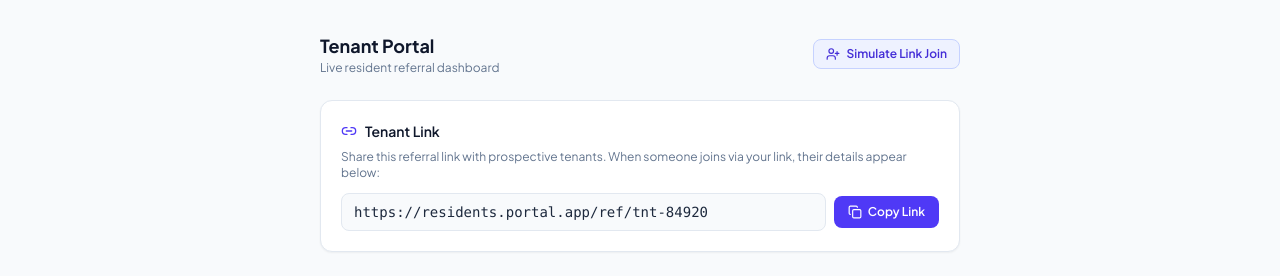
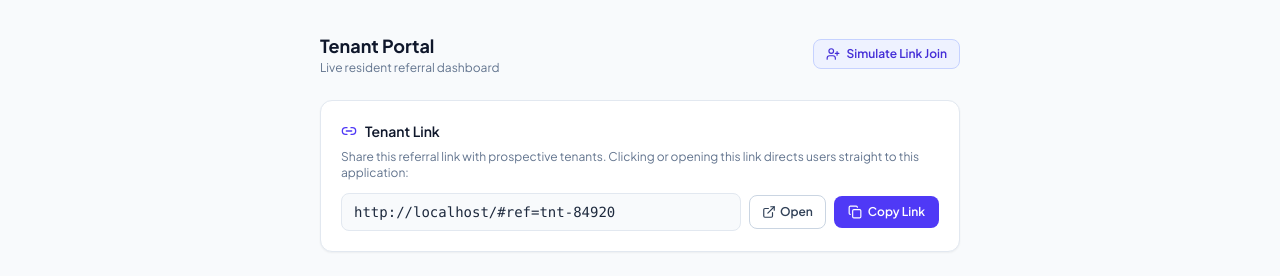
Before and after one commit to timegig2026-cyber/Timegig-You, a React (Vite) app: page / in a window 1280 px wide. Shown: the top 276 px of the page. Built offline with nearby package versions, Linux system fonts and the light colour scheme; no server answers.

Commit message:
feat: dynamic tenant referral link generation
Update tenant link to use the current origin dynamically and update UI description for improved clarity.

```diff
--- a/src/App.tsx
+++ b/src/App.tsx
@@ -1,6 +1,6 @@
 import React, { useState, useEffect } from 'react';
 import { BottomMenuBar } from './components/BottomMenuBar';
-import { Copy, Check, Users, Link2, UserCheck, UserPlus } from 'lucide-react';
+import { Copy, Check, Users, Link2, UserCheck, UserPlus, ExternalLink } from 'lucide-react';
 
 interface RealUser {
   login: string;
@@ -24,11 +24,12 @@ export default function App() {
   const [realUsers, setRealUsers] = useState<RealUser[]>([]);
   const [loadingUsers, setLoadingUsers] = useState<boolean>(true);
 
-  // Tenant Link joined users state (starts empty with no pre-seeded mock users)
+  // Tenant Link joined users state
   const [joinedUsers, setJoinedUsers] = useState<Referral[]>([]);
 
-  // Tenant Link URL
-  const tenantLink = 'https://residents.portal.app/ref/tnt-84920';
+  // Construct real self-referencing tenant link using current window.location.origin
+  const currentOrigin = typeof window !== 'undefined' ? window.location.origin : '';
+  const tenantLink = `${currentOrigin}/#ref=tnt-84920`;
 
   // Fetch real users from public API so users can simulate real sign-ups
   useEffect(() => {
@@ -108,19 +109,30 @@ export default function App() {
                 <h2 className="text-sm font-semibold text-slate-900">Tenant Link</h2>
               </div>
               <p className="text-xs text-slate-500 mb-3">
-                Share this referral link with prospective tenants. When someone joins via your link, their details appear below:
+                Share this referral link with prospective tenants. Clicking or opening this link directs users straight to this application:
               </p>
-              <div className="flex items-center gap-2">
+              <div className="flex flex-col sm:flex-row items-stretch sm:items-center gap-2">
                 <input
                   type="text"
                   readOnly
                   value={tenantLink}
                   className="flex-1 px-3 py-2 text-xs sm:text-sm font-mono bg-slate-50 border border-slate-200 rounded-lg text-slate-800 focus:outline-hidden"
                 />
+                <div className="flex items-center gap-2">
+                  <a
+                    href={tenantLink}
+                    target="_blank"
+                    rel="noopener noreferrer"
+                    className="px-3 py-2 text-xs font-semibold rounded-lg border border-slate-300 hover:bg-slate-50 text-slate-700 transition-colors flex items-center gap-1 shrink-0 justify-center"
+                    title="Open app link"
+                  >
+                    <ExternalLink className="w-3.5 h-3.5" />
+                    <span>Open</span>
+                  </a>
                   <button
                     type="button"
                     onClick={handleCopy}
-                  className="px-3.5 py-2 text-xs font-semibold rounded-lg bg-indigo-600 text-white hover:bg-indigo-700 transition-colors flex items-center gap-1.5 shrink-0"
+                    className="px-3.5 py-2 text-xs font-semibold rounded-lg bg-indigo-600 text-white hover:bg-indigo-700 transition-colors flex items-center gap-1.5 shrink-0 justify-center"
                   >
                     {copied ? (
                       <>
@@ -134,6 +146,7 @@ export default function App() {
                       </>
                     )}
                   </button>
+                </div>
               </div>
             </div>
 
```
Lines whose indentation alone changed are shown as unchanged.
